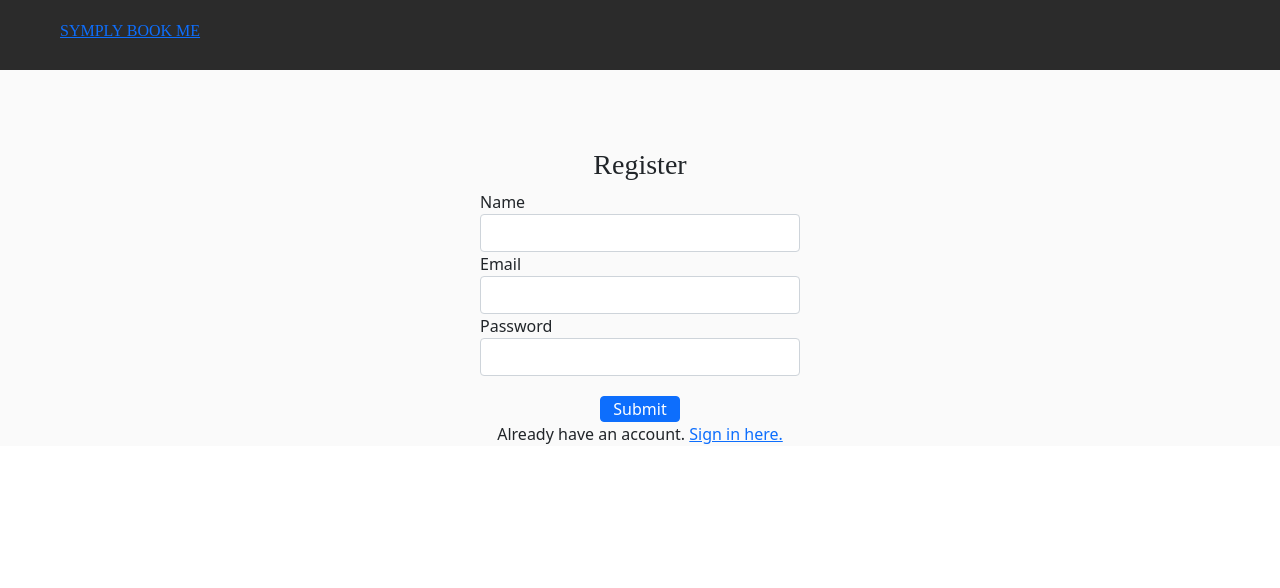
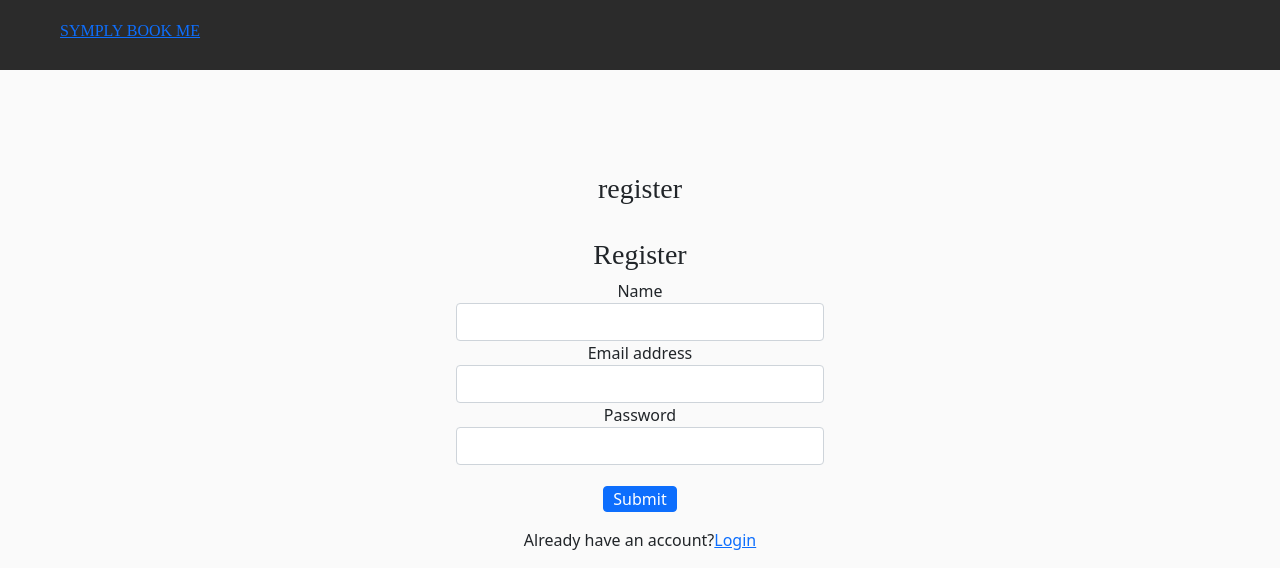
Before and after one commit to okikiola11/symply-book-me-frontend, a React (Create React App) app: page /signup in a window 1280 px wide. Shown: the top 588 px of the page. Built offline with nearby package versions, Linux system fonts and the light colour scheme; a web font is replaced by a local one.

Commit message:
Fix user signup errors Fix book an appointment errors Update the Signup containers form

```diff
--- a/src/api/index.js
+++ b/src/api/index.js
@@ -1,6 +1,6 @@
-// const baseUrl = 'http://localhost:3000/api/v1';
+const baseUrl = 'http://localhost:3000/api/v1';
 // const baseUrl = 'https://glacial-chamber-50989.herokuapp.com/api/v1';
-const baseUrl = 'https://admiring-brown-f9346f.netlify.app/api/v1';
+// const baseUrl = 'https://admiring-brown-f9346f.netlify.app/api/v1';
 
 export const userRegistration = async (userObj) => {
   const createdUser = await fetch(`${baseUrl}/users`, {
@@ -12,8 +12,9 @@ export const userRegistration = async (userObj) => {
     },
     body: JSON.stringify(userObj),
   });
-  const { user } = await createdUser.json();
-  localStorage.setItem('token', user.token);
+  const { user, token } = await createdUser.json();
+  console.log(user);
+  localStorage.setItem('token', token);
   return user;
 };
 
--- a/src/components/Appointment/Appointment.js
+++ b/src/components/Appointment/Appointment.js
@@ -6,13 +6,13 @@ import styles from './Appointment.module.css';
 
 const Appointment = ({ appointment, handleClick, dataId }) => {
   const {
-    lawyer_name, user, appointed_date, location,
+    lawyer_name, email, appointed_date, location,
   } = appointment;
 
   return (
     <tr>
       <td>{lawyer_name}</td>
-      <td>{user.email}</td>
+      <td>{email}</td>
       <td>{moment.utc(appointed_date).format('LLL')}</td>
       <td>{location}</td>
       <td><button type="button" data-id={dataId} className={styles.button} onClick={handleClick}>Delete</button></td>
@@ -23,7 +23,7 @@ const Appointment = ({ appointment, handleClick, dataId }) => {
 Appointment.propTypes = {
   appointment: PropTypes.shape({
     lawyer_name: PropTypes.string,
-    user: PropTypes.instanceOf(Object),
+    email: PropTypes.string,
     appointed_date: PropTypes.string,
     location: PropTypes.string,
   }).isRequired,
--- a/src/components/Appointment/Appointment.module.css
+++ b/src/components/Appointment/Appointment.module.css
@@ -4,4 +4,5 @@
   font-weight: bold;
   font-size: 14px;
   margin: 0;
+  border-radius: 10px;
 }
--- a/src/containers/FormContainer.js
+++ b/src/containers/FormContainer.js
@@ -13,7 +13,7 @@ function FormContainer({ title, children }) {
           {title.toLowerCase() === 'register' ? (
             <div className="my-3 px-3">
               <span>Already have an account?</span>
-              <Link className="ml-2" to="/login">Login</Link>
+              <Link className="ml-2" to="/signin">Login</Link>
             </div>
           ) : (
             <div className="my-3 px-3 form__footer">
--- a/src/containers/LawyerDetails/LawyerDetails.js
+++ b/src/containers/LawyerDetails/LawyerDetails.js
@@ -69,8 +69,9 @@ const LawyerDetails = () => {
   const CLOUD_NAME = process.env.REACT_APP_CLOUD_NAME;
   const baseImg = `https://res.cloudinary.com/${CLOUD_NAME}/image/upload/v1633465669/symply_book_me/`;
   let imageId = '';
-  if (lawyer) {
-    imageId = JSON.parse(lawyer?.data.image_data).id;
+  console.log(lawyer);
+  if (lawyer && lawyer.data) {
+    imageId = JSON.parse(lawyer?.data?.image_data).id;
   }
   return (
     <>
--- a/src/containers/Login.js
+++ b/src/containers/Login.js
@@ -33,7 +33,7 @@ const Login = () => {
       if (res.token) {
         dispatch(action.fetchUser(res));
         history.push('/lawyers');
-        toast.success(`Welcome back ${email}`);
+        toast.success(`Welcome back ${res.name}`);
       } else {
         toast.error(res.error);
       }
--- a/src/containers/Signup.js
+++ b/src/containers/Signup.js
@@ -1,15 +1,32 @@
+/* eslint-disable react/jsx-props-no-spreading */
 import React, { useState, useEffect } from 'react';
+import * as yup from 'yup';
+import { yupResolver } from '@hookform/resolvers/yup';
+import { useForm } from 'react-hook-form';
 import { useDispatch } from 'react-redux';
-import { Link, useHistory } from 'react-router-dom';
+import { toast } from 'react-toastify';
+import { useHistory } from 'react-router-dom';
+import FormContainer from './FormContainer';
+import Form from '../components/Form';
 
 import * as action from '../Redux/actions/index';
 import styles from '../styles/Auth.module.css';
 import { userRegistration } from '../api';
 import Header from '../components/Header/Header';
 
+const schema = yup.object().shape({
+  name: yup.string().required('Name is required'),
+  email: yup.string().email('Invalid email').required('Email is required'),
+  password: yup.string().required('Password is required'),
+});
+
 const Signup = () => {
   const dispatch = useDispatch();
   const history = useHistory();
+  const { register, handleSubmit, formState: { errors } } = useForm({
+    resolver: yupResolver(schema),
+    mode: 'onBlur',
+  });
   const [error, setError] = useState('');
   const [isLoaded, setIsLoaded] = useState(null);
 
@@ -21,18 +38,18 @@ const Signup = () => {
     history.push('/lawyers');
   };
 
-  const handleSubmit = async (e) => {
-    e.preventDefault();
+  const handleOnSubmit = async (userObj) => {
+    console.log(userObj);
     const createdUser = await userRegistration(userObj);
-    if (Object.keys(createdUser).length > 0) {
+    if (createdUser && Object.keys(createdUser).length > 0) {
       setIsLoaded(true);
       handleSignUp();
-      e.target.reset();
       setError('');
       dispatch(action.fetchUser(createdUser));
+      toast.success('Please book a lawyers appointment');
     } else {
       setError('Email already in use or invalid details');
-      e.target.reset();
+      toast.error(error);
     }
   };
 
@@ -50,36 +67,35 @@ const Signup = () => {
     <section className={styles.container}>
       <Header />
       <div className={`${styles.formContainer} mt-5 text-center`}>
-        <form data-testid="form" onSubmit={handleSubmit}>
+        <FormContainer title="register">
+          <Form handleSubmit={handleSubmit(handleOnSubmit)}>
             <h3 data-testid="title" className="text-center">Register</h3>
             <h6 className="text-danger">{error}</h6>
             <div className="form-group">
-            <label htmlFor="name">
-              Name
-              <input type="text" name="name" id="name" className="form-control" required onChange={handleChange} />
-            </label>
+              <span>Name</span>
+              <input {...register('name')} type="text" name="name" id="name" className="form-control" required onChange={handleChange} />
+              <small className="text-danger">{errors?.name?.message}</small>
             </div>
             <div className="form-group">
-            <label htmlFor="email">
-              Email
-              <input type="email" name="email" id="email" className="form-control" required onChange={handleChange} />
-            </label>
+              <span>Email address</span>
+              <input {...register('email')} type="email" name="email" id="email" className="form-control" required onChange={handleChange} />
+              <small className="text-danger">{errors?.email?.message}</small>
             </div>
             <div className="form-group">
-            <label htmlFor="password">
-              Password
-              <input type="password" name="password" id="password" className="form-control" required onChange={handleChange} />
-            </label>
+              <span>Password</span>
+              <input {...register('password')} type="password" name="password" id="password" className="form-control" required onChange={handleChange} />
+              <small className="text-danger">{errors?.password?.message}</small>
             </div>
             <div className={`${styles.spaces}`}>
               <button type="submit" className="btn btn-primary p-0 m-0">Submit</button>
             </div>
-          <div>
+            {/* <div>
               Already have an account.
               {' '}
               <Link to="/signin">Sign in here.</Link>
-          </div>
-        </form>
+            </div> */}
+          </Form>
+        </FormContainer>
       </div>
     </section>
   );
```
Lines whose indentation alone changed are shown as unchanged.
